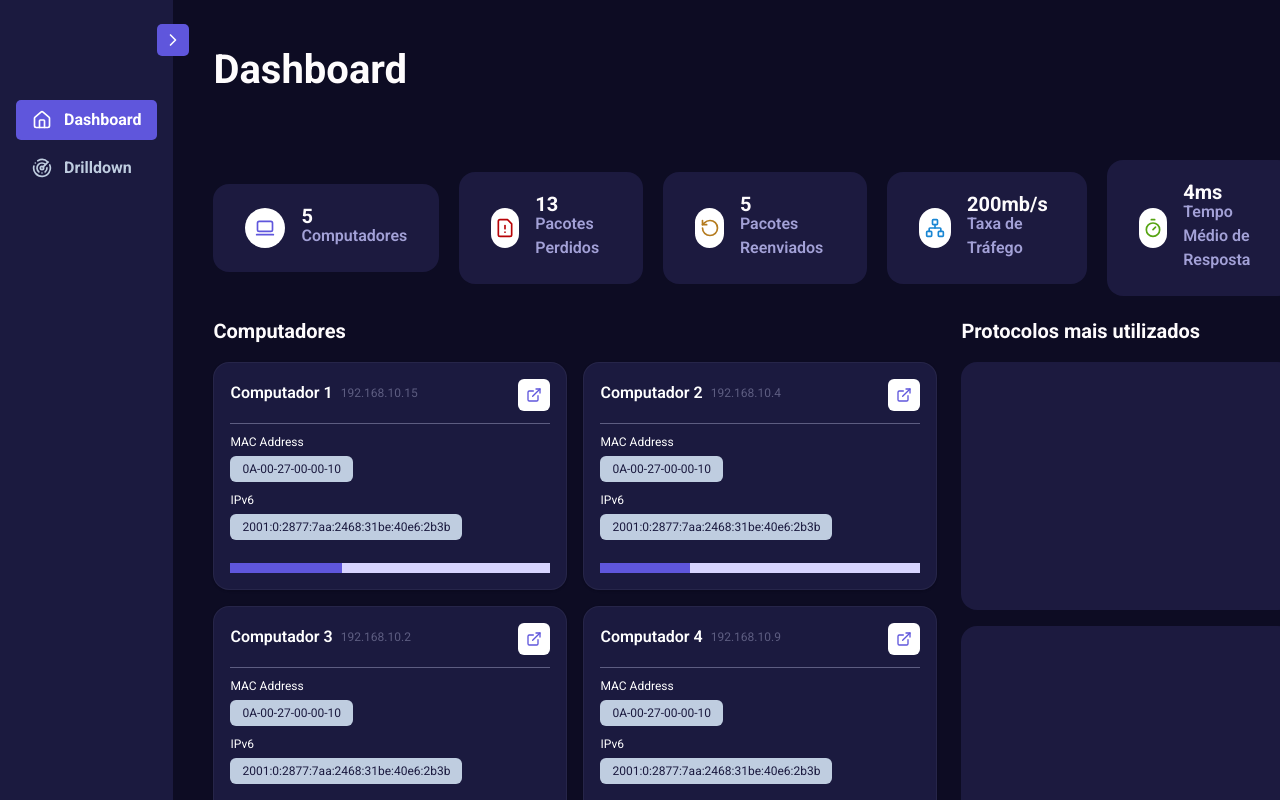
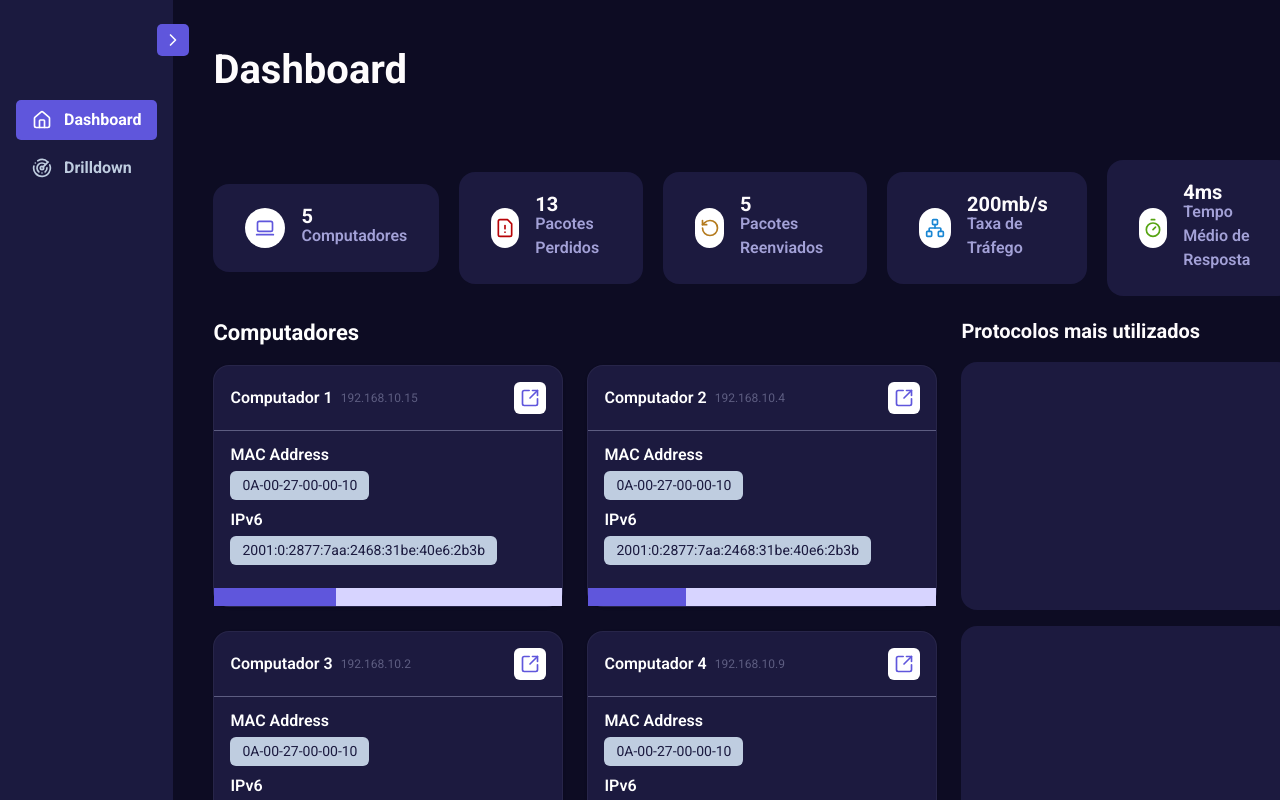
Before and after one commit to lucascosta224fe/Umbra-Front-End, a React (Vite) app: page / in a window 1280 px wide. Shown: the top 800 px of the page. Built offline with nearby package versions, Linux system fonts and the light colour scheme.

Commit message:
fix(dashboard): fix computers section

```diff
--- a/src/components/dashboard/computer-card.tsx
+++ b/src/components/dashboard/computer-card.tsx
@@ -1,77 +1,77 @@
-import { ExternalLink } from "lucide-react";
+import { SquareArrowOutUpRight } from "lucide-react";
 import { cn } from "../../lib/utils";
-
-type ComputerCardProps = {
-  name: string;
-  ip: string;
-  mac: string;
-  ipv6: string;
-  usagePct?: number;
-  className?: string;
-  onOpen?: () => void;
-};
+import { copyToClipboard } from "../../utils/copy-to-keyboard";
+import type { ComputerCardProps } from "../../types/dashboard";
 
 export function ComputerCard({
-  name, ip, mac, ipv6, usagePct = 0, className, onOpen,
+  name,
+  ip,
+  mac,
+  ipv6,
+  usagePct = 0,
+  className,
+  onOpen,
 }: ComputerCardProps) {
   const pct = Math.min(Math.max(usagePct, 0), 100);
 
   return (
     <div
       className={cn(
-        // CARD
-        "rounded-2xl bg-[#1B1A3F] text-white p-4 shadow border border-white/5",
+        "rounded-2xl bg-card text-white shadow border border-white/5",
         className
       )}
     >
-      {/* HEADER*/}
-      <div className="flex items-start justify-between">
-        <div className="min-w-0">
-
-          <div className="mt-1 flex items-center gap-2">
-            <span className="truncate text-[16px] font-semibold leading-5">
-              {name}
-            </span>
-            <span className="truncate text-[12px] text-[#5D5D81]">{ip}</span>
-          </div>
+      <div className="flex items-center justify-between p-4 border-b border-description2">
+        <div className="flex items-center h-full gap-2">
+          <span className="truncate text-[16px] font-semibold leading-5">
+            {name}
+          </span>
+          <span
+            className="truncate text-[12px] text-[#5D5D81] cursor-pointer"
+            onClick={() => copyToClipboard(ip)}
+          >
+            {ip}
+          </span>
         </div>
 
         <button
           type="button"
           onClick={onOpen}
           title="Abrir detalhes"
-          className="grid h-8 w-8 place-items-center rounded-md bg-[#FFFFFF] border border-white/10 text-[#5F56DC] hover:bg-white/10 hover:text-white"
+          className="grid w-8 h-8 bg-white border rounded-md cursor-pointer place-items-center border-white/10 text-primary hover:bg-white/10 hover:text-white"
         >
-          <ExternalLink className="h-4 w-4" />
+          <SquareArrowOutUpRight className="size-5" />
         </button>
       </div>
 
-      {/* DIVISOR */}
-      <div className="mt-3 h-px w-full bg-[#5D5D81]" />
-
-      {/* INFO LINES */}
-      <div className="mt-3 space-y-3">
+      <div className="p-4 space-y-3">
         <div>
-          <div className="text-[12px] text-[#FFFFFF] leading-none">MAC Address</div>
-          <div className="mt-2 inline-block rounded-md bg-[#BFCDE0] px-3 py-1 text-[12px] text-[#1B1A3F]">
+          <div className="text-[16px] text-white leading-none font-semibold">
+            MAC Address
+          </div>
+          <div
+            className="mt-2 inline-block rounded-md bg-[#BFCDE0] px-3 py-1 text-[14px] text-[#1B1A3F] cursor-pointer"
+            onClick={() => copyToClipboard(mac)}
+          >
             {mac}
           </div>
         </div>
 
         <div>
-          <div className="text-[12px] text-[#FFFFFF] leading-none">IPv6</div>
-          <div className="mt-2 inline-block max-w-full truncate rounded-md bg-[#BFCDE0] px-3 py-1 text-[12px] text-[#1B1A3F]">
+          <div className="text-[16px] text-[#FFFFFF] leading-none font-semibold">
+            IPv6
+          </div>
+          <div
+            className="mt-2 inline-block max-w-full truncate rounded-md bg-[#BFCDE0] px-3 py-1 text-[14px] text-[#1B1A3F] cursor-pointer"
+            onClick={() => copyToClipboard(ipv6)}
+          >
             {ipv6}
           </div>
         </div>
       </div>
 
-      {/* BARRA  */}
-      <div className="mt-4 h-[10px] w-full bg-[#D7D4FF]">
-        <div
-          className="h-[10px] bg-[#5F56DC]"
-          style={{ width: `${pct}%` }}
-        />
+      <div className="h-[18px] w-full bg-[#D7D4FF]">
+        <div className="h-[18px] bg-[#5F56DC]" style={{ width: `${pct}%` }} />
       </div>
     </div>
   );
--- a/src/components/dashboard/computers-section.tsx
+++ b/src/components/dashboard/computers-section.tsx
@@ -1,28 +1,12 @@
-import { cn } from "../../lib/utils";
 import { ComputerCard } from "./computer-card";
 
-export type ComputerItem = {
-  id: string;
-  name: string;
-  ip: string;
-  mac: string;
-  ipv6: string;
-  usagePct?: number;
-};
-
-type Props = {
-  items: ComputerItem[];
-  className?: string;
-};
-
-export function ComputersSection({ items, className }: Props) {
+export function ComputersSection() {
   return (
-    <section className={cn("mt-8", className)}>
+    <section>
       <h2 className="mb-4 text-[22px] font-bold text-white">Computadores</h2>
 
-
-      <div className="grid grid-cols-1 gap-6 md:grid-cols-2">
-        {items.map((pc) => (
+      <div className="grid grid-cols-1 gap-6 xl:grid-cols-2">
+        {computers.map((pc) => (
           <ComputerCard
             key={pc.id}
             name={pc.name}
@@ -36,3 +20,46 @@ export function ComputersSection({ items, className }: Props) {
     </section>
   );
 }
+
+  const computers = [
+    {
+      id: "1",
+      name: "Computador 1",
+      ip: "192.168.10.15",
+      mac: "0A-00-27-00-00-10",
+      ipv6: "2001:0:2877:7aa:2468:31be:40e6:2b3b",
+      usagePct: 35,
+    },
+    {
+      id: "2",
+      name: "Computador 2",
+      ip: "192.168.10.4",
+      mac: "0A-00-27-00-00-10",
+      ipv6: "2001:0:2877:7aa:2468:31be:40e6:2b3b",
+      usagePct: 28,
+    },
+    {
+      id: "3",
+      name: "Computador 3",
+      ip: "192.168.10.2",
+      mac: "0A-00-27-00-00-10",
+      ipv6: "2001:0:2877:7aa:2468:31be:40e6:2b3b",
+      usagePct: 12,
+    },
+    {
+      id: "4",
+      name: "Computador 4",
+      ip: "192.168.10.9",
+      mac: "0A-00-27-00-00-10",
+      ipv6: "2001:0:2877:7aa:2468:31be:40e6:2b3b",
+      usagePct: 48,
+    },
+    {
+      id: "5",
+      name: "Computador 5",
+      ip: "192.168.10.13",
+      mac: "0A-00-27-00-00-10",
+      ipv6: "2001:0:2877:7aa:2468:31be:40e6:2b3b",
+      usagePct: 7,
+    },
+  ];
--- a/src/pages/dashboard.tsx
+++ b/src/pages/dashboard.tsx
@@ -6,51 +6,9 @@ import {
   Timer,
 } from "lucide-react";
 import { DashboardCard } from "../components/dashboard/dashboard-card";
-import { ComputerCard } from "../components/dashboard/computer-card";
+import { ComputersSection } from "../components/dashboard/computers-section";
 
 export function Dashboard() {
-  const computers = [
-    {
-      id: "1",
-      name: "Computador 1",
-      ip: "192.168.10.15",
-      mac: "0A-00-27-00-00-10",
-      ipv6: "2001:0:2877:7aa:2468:31be:40e6:2b3b",
-      usagePct: 35,
-    },
-    {
-      id: "2",
-      name: "Computador 2",
-      ip: "192.168.10.4",
-      mac: "0A-00-27-00-00-10",
-      ipv6: "2001:0:2877:7aa:2468:31be:40e6:2b3b",
-      usagePct: 28,
-    },
-    {
-      id: "3",
-      name: "Computador 3",
-      ip: "192.168.10.2",
-      mac: "0A-00-27-00-00-10",
-      ipv6: "2001:0:2877:7aa:2468:31be:40e6:2b3b",
-      usagePct: 12,
-    },
-    {
-      id: "4",
-      name: "Computador 4",
-      ip: "192.168.10.9",
-      mac: "0A-00-27-00-00-10",
-      ipv6: "2001:0:2877:7aa:2468:31be:40e6:2b3b",
-      usagePct: 48,
-    },
-    {
-      id: "5",
-      name: "Computador 5",
-      ip: "192.168.10.13",
-      mac: "0A-00-27-00-00-10",
-      ipv6: "2001:0:2877:7aa:2468:31be:40e6:2b3b",
-      usagePct: 7,
-    },
-  ];
 
   return (
     <div>
@@ -88,21 +46,7 @@ export function Dashboard() {
         </div>
 
         <div className="grid grid-cols-[1fr_333px] gap-6">
-          <div className="flex flex-col gap-4">
-            <h2 className="text-text text-[20px] font-bold">Computadores</h2>
-            <div className="grid grid-cols-2 gap-4">
-              {computers.map((pc) => (
-                <ComputerCard
-                  key={pc.id}
-                  name={pc.name}
-                  ip={pc.ip}
-                  mac={pc.mac}
-                  ipv6={pc.ipv6}
-                  usagePct={pc.usagePct}
-                />
-              ))}
-            </div>
-          </div>
+          <ComputersSection />
 
           <div className="flex flex-col gap-4">
             <div className="flex flex-col gap-4">
--- /dev/null
+++ b/src/types/dashboard.ts
@@ -0,0 +1,9 @@
+export type ComputerCardProps = {
+  name: string;
+  ip: string;
+  mac: string;
+  ipv6: string;
+  usagePct?: number;
+  className?: string;
+  onOpen?: () => void;
+};
--- a/src/types/network.ts
+++ /dev/null
@@ -1,9 +0,0 @@
-export type Computer = {
-  id: string;
-  name: string;
-  ipv4: string;
-  mac: string;
-  ipv6: string;
-  barValue: number; // 0..100
-  to?: string;
-};
--- /dev/null
+++ b/src/utils/copy-to-keyboard.ts
@@ -0,0 +1,7 @@
+export const copyToClipboard = async (textToCopy: string) => {
+  try {
+    await navigator.clipboard.writeText(textToCopy);
+  } catch (err) {
+    console.error("Falha ao copiar: ", err);
+  }
+};
```
